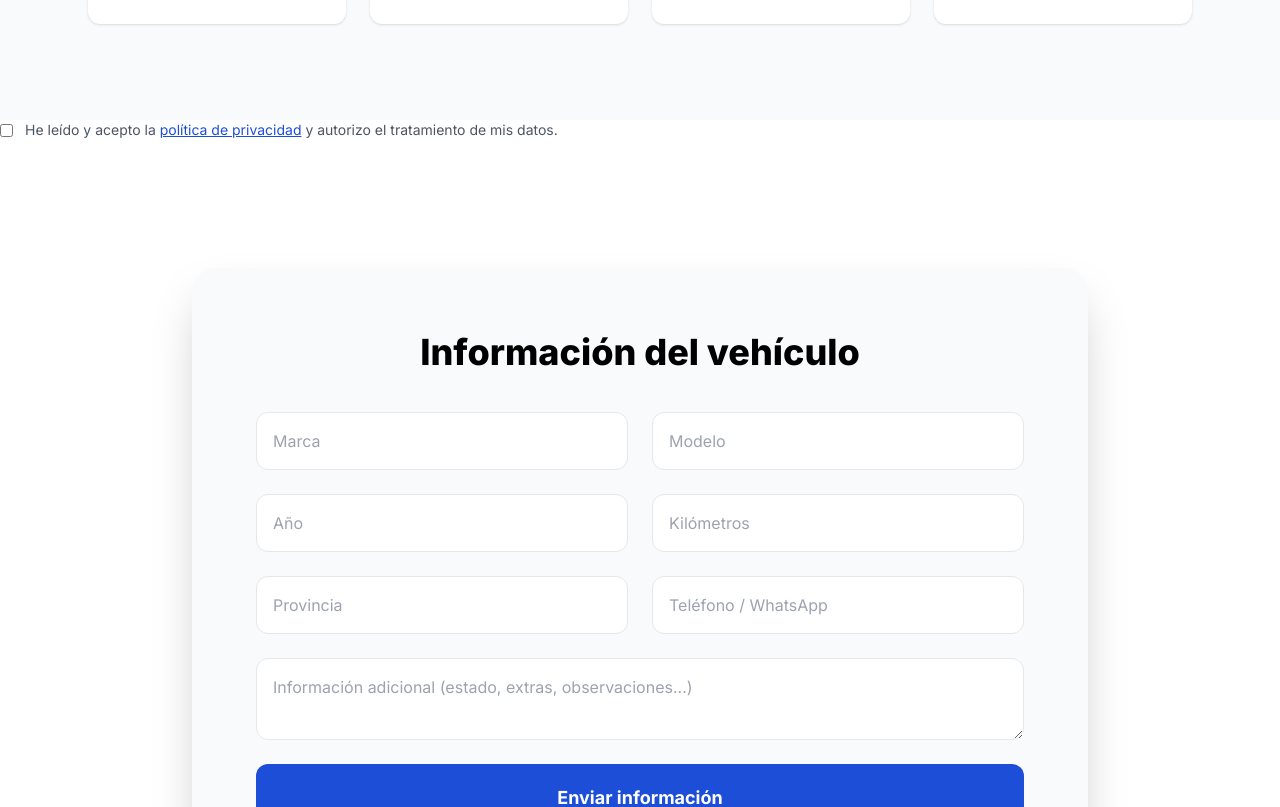
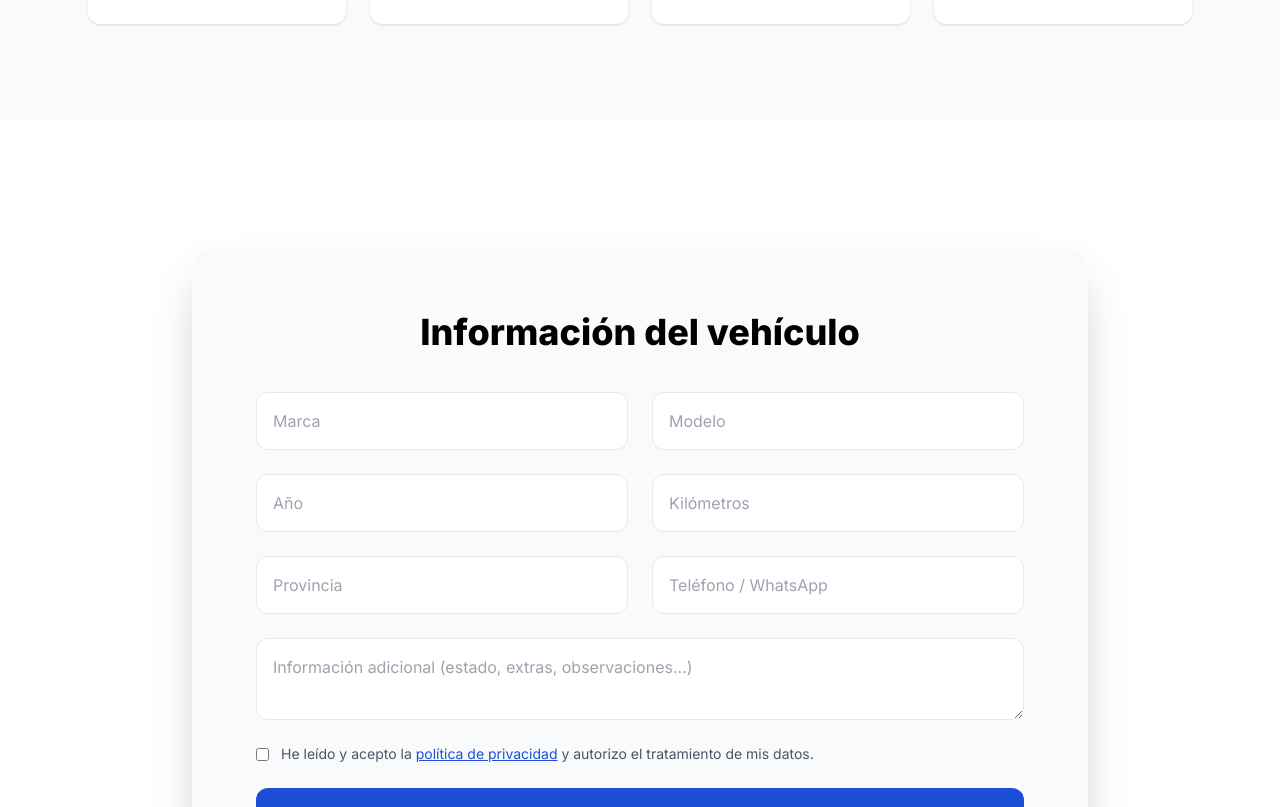
Before and after one commit to jvaloptt-oss/1clikcar, a Next.js app: page / in a window 1280 px wide. Shown: the part 1760-2567 px from the top of the page. Built offline with nearby package versions, Linux system fonts and the light colour scheme.

Commit message:
Fix privacy checkbox position

```diff
--- a/src/app/page.tsx
+++ b/src/app/page.tsx
@@ -115,16 +115,6 @@ export default function Home() {
           </div>
         </div>
       </section>
-            <div className="md:col-span-2 flex items-start gap-3 text-sm text-gray-600">
-  <input type="checkbox" required className="mt-1" />
-  <p>
-    He leído y acepto la{" "}
-    <a href="/privacidad" className="text-blue-700 underline">
-      política de privacidad
-    </a>{" "}
-    y autorizo el tratamiento de mis datos.
-  </p>
-</div>
 
       {/* FORMULARIO */}
       <section id="form" className="py-32 bg-white px-6">
@@ -133,7 +123,7 @@ export default function Home() {
 
       {/* WHATSAPP */}
       <a
-        href="https://wa.me/34600000000"
+        href="https://wa.me/34651164708"
         target="_blank"
         className="fixed bottom-6 right-6 bg-green-600 text-white p-5 rounded-full shadow-xl hover:scale-110 transition z-50"
       >
@@ -211,6 +201,20 @@ function CompleteForm() {
           onChange={handleChange}
           className="border p-4 rounded-xl md:col-span-2"
         />
+        <div className="md:col-span-2 flex items-start gap-3 text-sm text-gray-600">
+  <input
+    type="checkbox"
+    required
+    className="mt-1 accent-blue-700"
+  />
+  <p>
+    He leído y acepto la{" "}
+    <a href="/privacidad" className="text-blue-700 underline">
+      política de privacidad
+    </a>{" "}
+    y autorizo el tratamiento de mis datos.
+  </p>
+</div>
 
         <button className="md:col-span-2 bg-blue-700 hover:bg-blue-800 text-white py-5 rounded-xl text-lg font-bold transition">
           Enviar información
```
